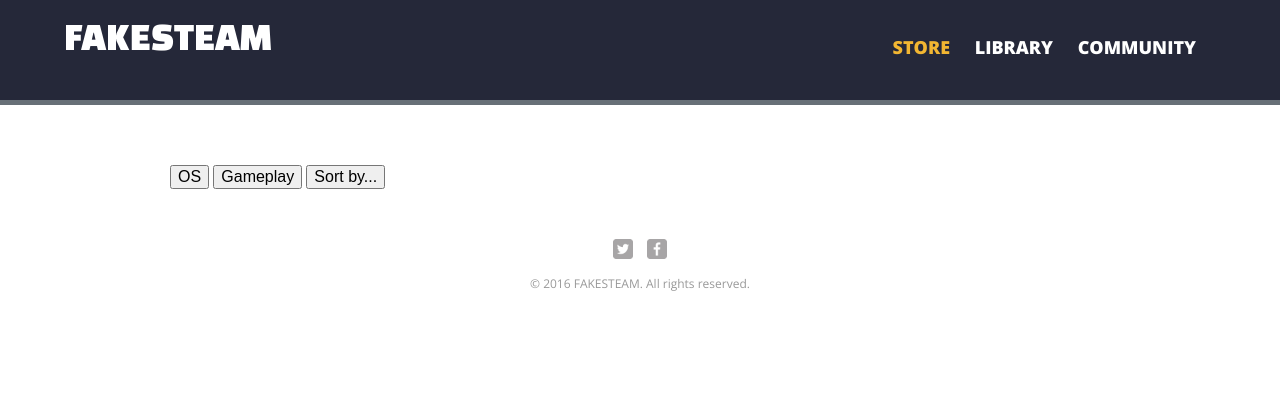
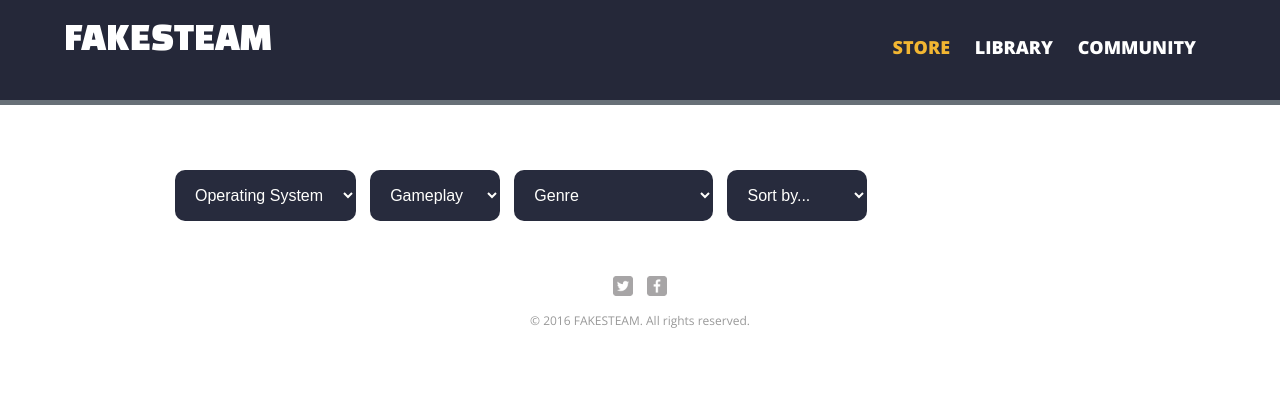
Before and after one commit to JY-H/fakesteam, a Flask app: template app/templates/store.html in a window 1280 px wide. Shown: the top 405 px of the page. Run offline with Flask 2, Linux system fonts and the light colour scheme; the template is opened without the code that fills it, so the values that code supplies are empty.

Commit message:
Formatting nightmares

```diff
--- a/app/static/css/dropdowns.css
+++ b/app/static/css/dropdowns.css
@@ -1,47 +1,14 @@
-<style>
-/* Style The Dropdown Button */
-.dropbtn {
+/* can probably add this to base or something */
+select{
     background-color: #272B3D;
     color: #FFFFFD;
     padding: 16px;
     font-size: 16px;
     border: none;
     cursor: pointer;
+    margin: 5px;
+    border-radius: 10px; /* can round select, cannot format/round options...LOL */
 }
-
-/* The container <div> - needed to position the dropdown content */
-.dropdown {
-    position: relative;
-    display: inline-block;
+select:hover{
+    background-color: #373B4D
 }
-
-/* Dropdown Content (Hidden by Default) */
-.dropdown-content {
-    display: none;
-    position: absolute;
-    background-color: #F5F5F5;
-    min-width: 160px;
-    box-shadow: 0px 8px 16px 0px rgba(0,0,0,0.2);
-}
-
-/* Links inside the dropdown */
-.dropdown-content a {
-    color: #C8C8C8;
-    padding: 12px 16px;
-    text-decoration: none;
-    display: block;
-}
-
-/* Change color of dropdown links on hover */
-.dropdown-content a:hover {background-color: #f1f1f1}
-
-/* Show the dropdown menu on hover */
-.dropdown:hover .dropdown-content {
-    display: block;
-}
-
-/* Change the background color of the dropdown button when the dropdown content is shown */
-.dropdown:hover .dropbtn {
-    background-color: #3e8e41;
-}
-</style>
--- a/app/templates/store.html
+++ b/app/templates/store.html
@@ -1,33 +1,27 @@
 {% extends "base.html" %}
 {% block content %}
-  <div id="wrapper">
-    <!-- gallery section -->
+    <div id="wrapper">
+    <!-- Filter/Sort -->
     <section>
-      <div class="dropdown">
-        <button class="dropbtn">OS</button>
-        <div class="dropdown-content">
-          <a href="#">Linux</a>
-          <a href="#">Mac</a>
-          <a href="#">Windows</a>
-        </div>
-      </div>
-      <div class="dropdown">
-        <button class="dropbtn">Gameplay</button>
-        <div class="dropdown-content">
-          <a href="#">Single Player</a>
-          <a href="#">MMO</a>
-          <a href="#">..etc..</a>
-        </div>
-      </div>
-      <div class="dropdown">
-        <button class="dropbtn">Sort by...</button>
-        <div class="dropdown-content">
-          <a href="#">Alphabetical</a>
-          <a href="#">Price (Low - High)</a>
-          <a href="#">Rating</a>
-        </div>
-      </div>
+      <select>
+        <option value="">Operating System</option>
+        <option value="Mac">Mac</option>
+      </select>
+      <select>
+        <option value="">Gameplay</option>
+        <option value="multiplayer">Multiplayer</option>
+      </select>
+      <select>
+        <option value="">Genre</option>
+        <option value="fps">First Person Shooter</option>
+      </select>
+      <select>
+        <option value="">Sort by...</option>
+        <option value="title DESC">Alphabetical</option>
+      </select>
+    </section>
 
+    <section>
       {% for game in games %}
       <ul id="portfolio">
         <li>
@@ -36,6 +30,6 @@
           </a>
         </li>
       </ul>
-        {% endfor %}
+      {% endfor %}
     </section>
 {% endblock %}
```
